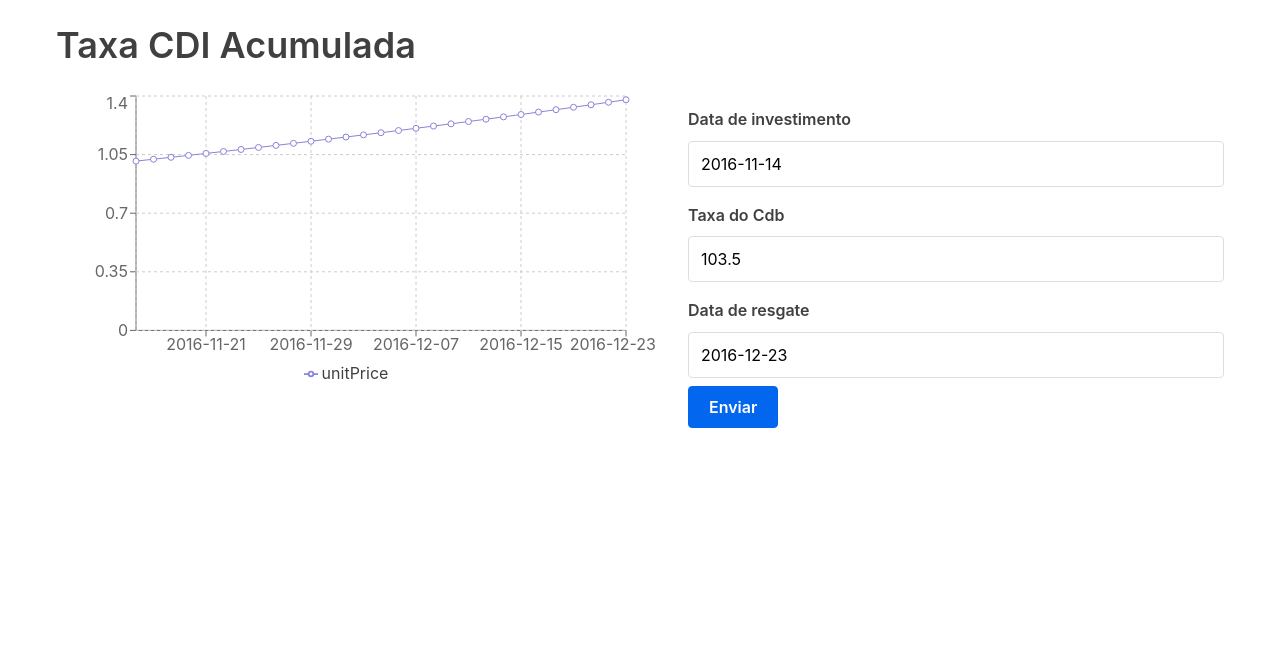
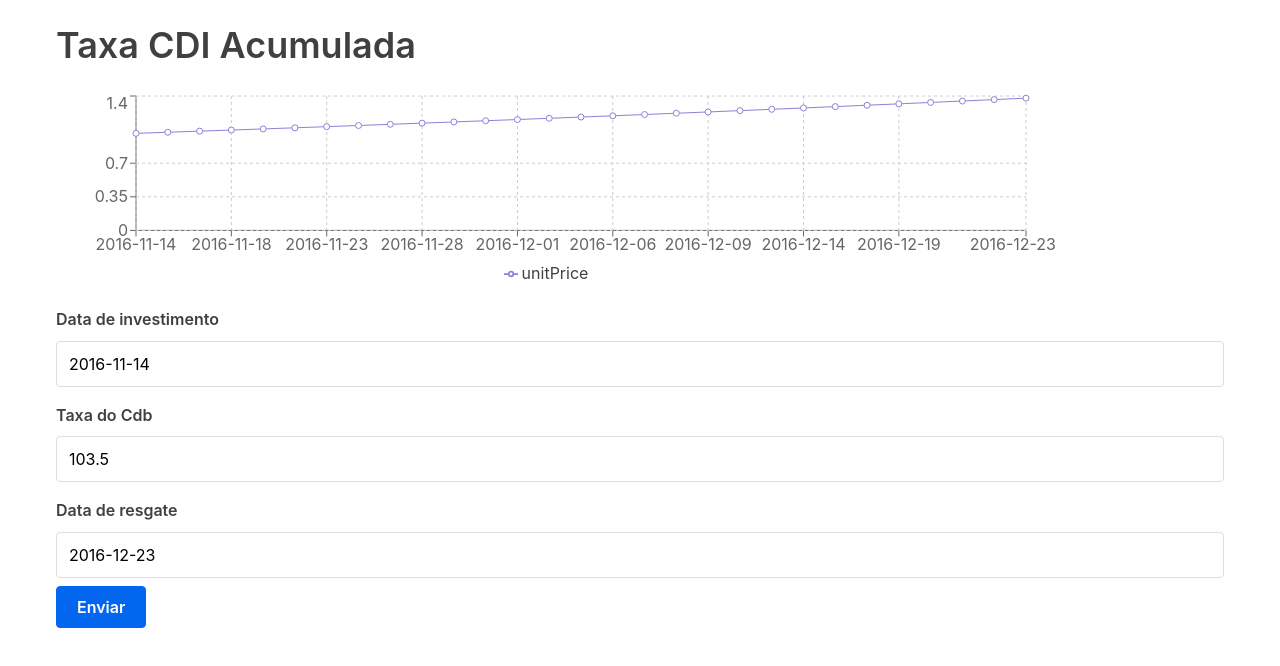
Before and after one commit to briansiervi/gorila-cdb, a React (Create React App) app in the folder ClientApp/: page / in a window 1280 px wide. Shown: the top 666 px of the page. Built offline with nearby package versions, Linux system fonts and the light colour scheme.

Commit message:
grafico maior

```diff
--- a/ClientApp/src/App.js
+++ b/ClientApp/src/App.js
@@ -131,7 +131,7 @@ const App = () => {
       <h1>Taxa CDI Acumulada</h1>
       <div className="flex-row">
         <div className="flex-large">
-            <LineChart width={600} height={300} data={responseData} margin={{top: 5, right: 30, left: 20, bottom: 5}}>
+            <LineChart width={1000} height={200} data={responseData} margin={{top: 5, right: 30, left: 20, bottom: 5}}>
               <XAxis dataKey="date"/>
               <YAxis/>
               <CartesianGrid strokeDasharray="3 3"/>
@@ -140,6 +140,8 @@ const App = () => {
               <Line type="monotone" dataKey="unitPrice" stroke="#8884d8" activeDot={{r: 8}}/>
             </LineChart>
         </div>
+      </div>
+      <div className="flex-row">
         <div className="flex-large">
           <InputForm parentCallback = {onChange}/>
         </div>
```
